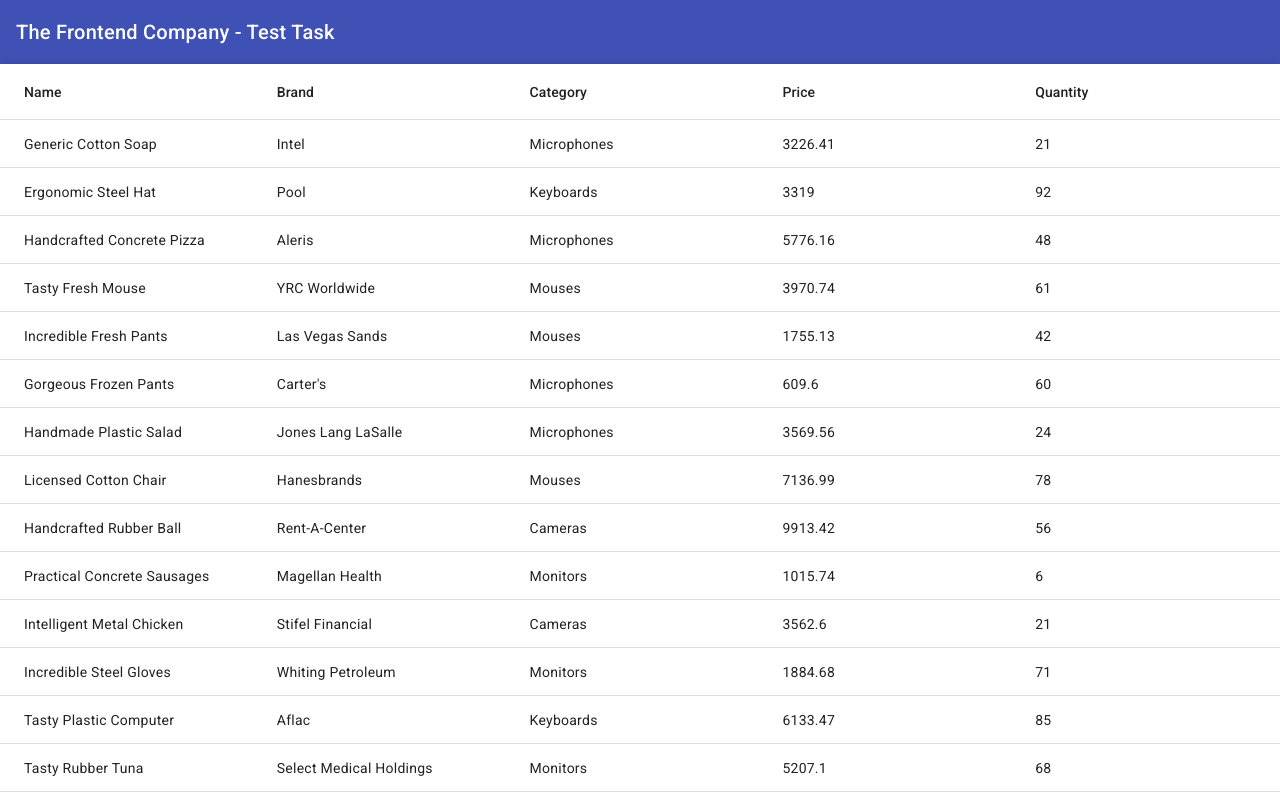
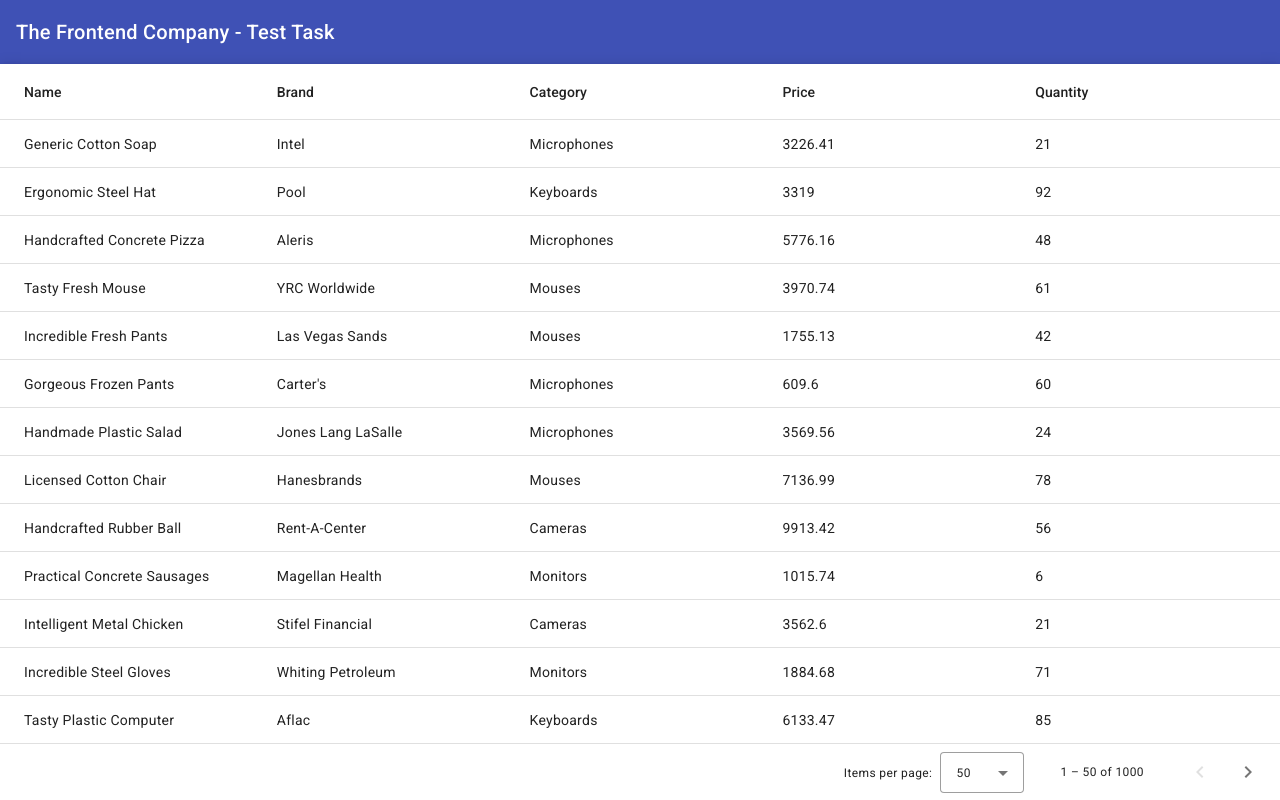
Before and after one commit to archie-arrow/tfc-test-task, an Angular app: page /products in a window 1280 px wide. Shown: the top 800 px of the page. Built offline with nearby package versions, Linux system fonts and the light colour scheme.

Commit message:
feat: initialize paginator, styling improvements

```diff
--- a/angular.json
+++ b/angular.json
@@ -30,8 +30,11 @@
             ],
             "styles": [
               "@angular/material/prebuilt-themes/indigo-pink.css",
-              "src/styles.scss"
+              "src/app/styles/styles.scss"
             ],
+            "stylePreprocessorOptions": {
+              "includePaths": ["src/app/styles"]
+            },
             "scripts": []
           },
           "configurations": {
@@ -90,7 +93,7 @@
             ],
             "styles": [
               "@angular/material/prebuilt-themes/indigo-pink.css",
-              "src/styles.scss"
+              "src/app/styles/styles.scss"
             ],
             "scripts": []
           }
--- a/src/app/app.component.html
+++ b/src/app/app.component.html
@@ -1,2 +1,4 @@
 <app-header />
-<router-outlet />
+<mat-card>
+  <router-outlet />
+</mat-card>
--- a/src/app/app.component.ts
+++ b/src/app/app.component.ts
@@ -1,11 +1,12 @@
 import { ChangeDetectionStrategy, Component } from '@angular/core';
+import { MatCard } from '@angular/material/card';
 import { RouterOutlet } from '@angular/router';
 import { HeaderComponent } from '@layout/header/header.component';
 
 @Component({
   selector: 'app-root',
   standalone: true,
-  imports: [RouterOutlet, HeaderComponent],
+  imports: [RouterOutlet, HeaderComponent, MatCard],
   templateUrl: './app.component.html',
   styleUrl: './app.component.scss',
   changeDetection: ChangeDetectionStrategy.OnPush,
--- a/src/app/components/products-table/products-table.component.html
+++ b/src/app/components/products-table/products-table.component.html
@@ -1,30 +1,30 @@
-<div class="products-table-wrapper relative">
-  <app-loading-spinner [show]="isLoading" diameter="100"  />
+<div class="products-table relative">
+  <app-loading-spinner [show]="isLoading" diameter="100" />
 
   <mat-table recycleRows [dataSource]="dataSource" [trackBy]="trackProduct" class="mat-elevation-z8">
     <ng-container matColumnDef="name">
-      <mat-header-cell *matHeaderCellDef> Name </mat-header-cell>
-      <mat-cell *matCellDef="let row"> {{row.name}} </mat-cell>
+      <mat-header-cell *matHeaderCellDef> Name</mat-header-cell>
+      <mat-cell *matCellDef="let row"> {{ row.name }}</mat-cell>
     </ng-container>
 
     <ng-container matColumnDef="brand">
-      <mat-header-cell *matHeaderCellDef> Brand </mat-header-cell>
-      <mat-cell *matCellDef="let row"> {{row.brand}} </mat-cell>
+      <mat-header-cell *matHeaderCellDef> Brand</mat-header-cell>
+      <mat-cell *matCellDef="let row"> {{ row.brand }}</mat-cell>
     </ng-container>
 
     <ng-container matColumnDef="category">
-      <mat-header-cell *matHeaderCellDef> Category </mat-header-cell>
-      <mat-cell *matCellDef="let row"> {{row.category}} </mat-cell>
+      <mat-header-cell *matHeaderCellDef> Category</mat-header-cell>
+      <mat-cell *matCellDef="let row"> {{ row.category }}</mat-cell>
     </ng-container>
 
     <ng-container matColumnDef="price">
-      <mat-header-cell *matHeaderCellDef> Price </mat-header-cell>
-      <mat-cell *matCellDef="let row"> {{row.price}} </mat-cell>
+      <mat-header-cell *matHeaderCellDef> Price</mat-header-cell>
+      <mat-cell *matCellDef="let row"> {{ row.price }}</mat-cell>
     </ng-container>
 
     <ng-container matColumnDef="quantity">
-      <mat-header-cell *matHeaderCellDef> Quantity </mat-header-cell>
-      <mat-cell *matCellDef="let row"> {{row.quantity}} </mat-cell>
+      <mat-header-cell *matHeaderCellDef> Quantity</mat-header-cell>
+      <mat-cell *matCellDef="let row"> {{ row.quantity }}</mat-cell>
     </ng-container>
 
     <mat-header-row *matHeaderRowDef="displayedColumns"></mat-header-row>
@@ -34,5 +34,4 @@
     [pageSizeOptions]="[10, 20, 50, 100]"
     pageSize="50"
   />
-
 </div>
--- a/src/app/components/products-table/products-table.component.scss
+++ b/src/app/components/products-table/products-table.component.scss
@@ -0,0 +1,11 @@
+@use "variables";
+.products-table {
+  display: flex;
+  flex-direction: column;
+  height: calc(100vh - #{variables.$header-height});
+
+  mat-table {
+    flex: 1;
+    overflow-y: auto;
+  }
+}
--- a/src/app/components/products-table/products-table.component.ts
+++ b/src/app/components/products-table/products-table.component.ts
@@ -1,4 +1,4 @@
-import { ChangeDetectionStrategy, Component, OnInit, TrackByFunction } from '@angular/core';
+import { ChangeDetectionStrategy, Component, OnInit, TrackByFunction, ViewChild } from '@angular/core';
 import { MatPaginator } from '@angular/material/paginator';
 import { MatTableDataSource, MatTableModule } from '@angular/material/table';
 import { LoadingSpinnerComponent } from '@components/loading-spinner/loading-spinner.component';
@@ -19,6 +19,9 @@ import { finalize, Observable } from 'rxjs';
   changeDetection: ChangeDetectionStrategy.OnPush,
 })
 export class ProductsTableComponent implements OnInit {
+  @ViewChild(MatPaginator)
+  public paginator: MatPaginator | undefined;
+
   public dataLimit = 1000;
 
   public isLoading = false;
@@ -26,20 +29,27 @@ export class ProductsTableComponent implements OnInit {
   public dataSource = new MatTableDataSource<Product>();
   public displayedColumns = ['name', 'brand', 'category', 'price', 'quantity'];
 
+  constructor(private productsApiService: ProductsApiService) {}
+
   public trackProduct: TrackByFunction<Product> = (index: number, product: Product) => product.id;
-
-  constructor(private productsApiService: ProductsApiService) {}
 
   public ngOnInit(): void {
     this.loadProducts().subscribe((products) => {
       this.dataSource.data = products;
+      this.initPaginator();
     });
+  }
+
+  private initPaginator(): void {
+    if (this.paginator) {
+      this.dataSource.paginator = this.paginator;
+    }
   }
 
   private loadProducts(): Observable<Product[]> {
     this.isLoading = true;
     return this.productsApiService.getProducts(this.dataLimit).pipe(
-       finalize(() => (this.isLoading = false))
-     );
+      finalize(() => (this.isLoading = false))
+    );
   }
 }
--- a/src/styles.scss
+++ b/src/app/styles/styles.scss
@@ -1,4 +1,5 @@
 /* You can add global styles to this file, and also import other style files */
+@use "variables";
 
 html, body { height: 100%; }
 body { margin: 0; font-family: Roboto, "Helvetica Neue", sans-serif; }
--- /dev/null
+++ b/src/app/styles/variables.scss
@@ -0,0 +1 @@
+$header-height: 64px;
```
